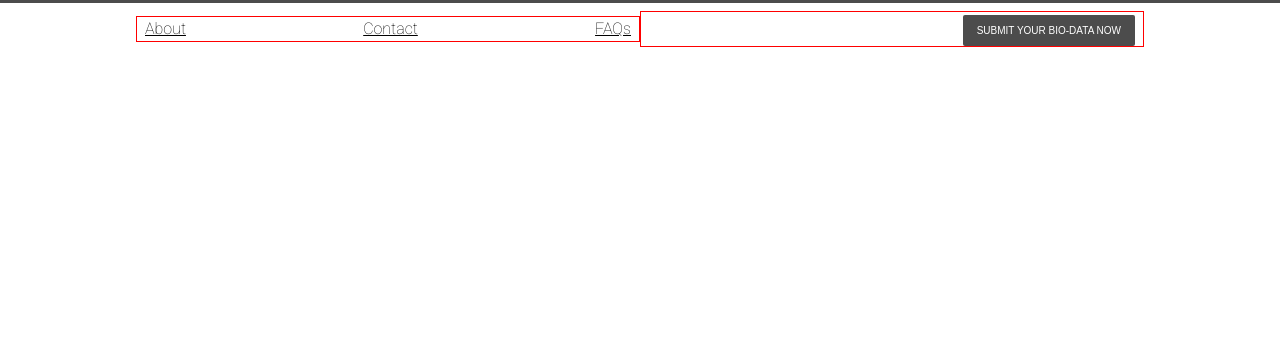
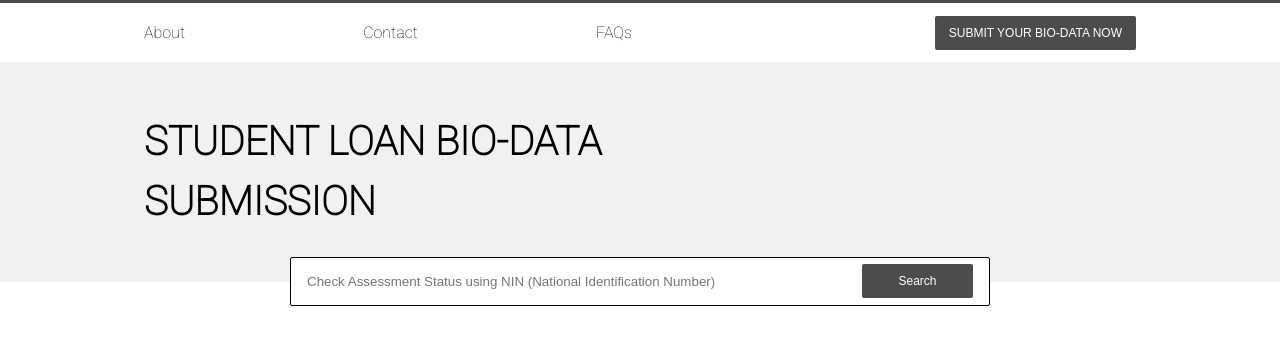
Before and after one commit to mjhdaais/palliative-ticket-generator, a Next.js app: page / in a window 1280 px wide. Shown: the top 344 px of the page. Built offline with nearby package versions, Linux system fonts and the light colour scheme.

Commit message:
added search

```diff
--- a/app/global.css
+++ b/app/global.css
@@ -20,5 +20,5 @@ body{
 }
 
 button {
-    font-size: .5rem;
+    font-size: .6rem;
 }
--- a/app/page.tsx
+++ b/app/page.tsx
@@ -22,7 +22,9 @@ export default function Page() {
                         <a href="#" className={`${styles.hide_small}`}>About</a>
                         <a href="#" className={`${styles.hide_small}`}>Contact</a>
                         <a href="#" className={`${styles.hide_small}`}>FAQs</a>
-                        <i className={`${styles.hide_medium} ${styles.hide_large}`}><FontAwesomeIcon icon={faBars} /></i>
+                        <i className={`${styles.hide_medium} ${styles.hide_large} ${styles.bars}`}>
+                            <FontAwesomeIcon icon={faBars} />
+                        </i>
                     </div>
 
                     <div className={`${styles.col} ${styles.m6} ${styles.nav_button}`}>
@@ -33,17 +35,20 @@ export default function Page() {
         </div>
 
         {/* Banner */}
-        {/* <div className={`${styles.banner}`}>
-            <div className={`${styles.container} ${styles.banner}`}>
+        <div className={`${styles.banner}`}>
+            <div className={`${styles.container}`}>
                 <h1>Student Loan Bio-data Submission</h1>
             </div>
-        </div> */}
+        </div>
 
         {/* Search Field */}
-        {/* <div className={`${styles.search_field}`}>
-            <input type="search" />
-            <button>Search</button>
-        </div> */}
+        <div className={`${styles.search_field}`}>
+            <div className={`${styles.container}`}>
+                <input type="search" placeholder='Check Assessment Status using NIN (National Identification Number)'
+                className={`${styles.col} ${styles.s10}`} />
+                <button className={`${styles.col} ${styles.s2}`}>Search</button>
+            </div>
+        </div>
 
         {/* Intro */}
         {/* <div className={`${styles.intro}`}>
--- a/app/styles.module.css
+++ b/app/styles.module.css
@@ -103,7 +103,7 @@
 .navs {
     /* border: 1px solid red; */
     /* display: inline-block; */
-    padding: .4rem 0;
+    padding: .6rem 0;
     border-top: 3px solid #4c4c4c;
     background: #ffffff;
 }
@@ -115,7 +115,7 @@
 }
 
 .nav_links {
-    border: 1px solid red;
+    /* border: 1px solid red; */
     display: flex;
     align-items: center;
     justify-content: space-between;
@@ -123,10 +123,15 @@
 
 .nav_links a {
      /* border: 1px solid red; */
+     display: inline-block;
+     text-align: center;
+     font-size: .8rem;
+     color: #000000;
+     text-decoration: none;
 }
 
 .nav_button {
-    border: 1px solid red;
+    /* border: 1px solid red; */
     text-align: right;
 }
 
@@ -146,39 +151,46 @@
 }
 
 
-.navs a {
-    /* border: 1px solid red; */
-    display: inline-block;
-    text-align: center;
-    font-size: .8rem;
+.banner {
+    padding: 2.5rem 0;
+    /* text-align: center; */
+    text-transform: uppercase;
     color: #000000;
+    background: #f1f1f1;
 }
 
-.banner {
-    padding: 1rem 0;
-    text-align: center;
-    text-transform: uppercase;
-    color: #3a3a3a;
-    background: #D9D9D9;
+.banner div h1 {
+    width: 25ch;
 }
 
 .search_field {
     /* border: 1px solid red; */
-    width: 40%;
-    padding: .7rem 1rem;
-    margin: -20px auto;
-    border-radius: 5px;
-    background: #e2e2e2;
+    margin-top: -25px;
+}
+
+.search_field div {
+    border: 1px solid #000000;
+    width: 85%;
+    max-width: 700px;
+    padding-top: .3rem;
+    padding-bottom: .3rem;
+    border-radius: 2px;
+    background: #ffffff;
 }
 
 .search_field input {
-    height: 2rem;
-    width: 80%;
+    padding: .5rem 0;
+    border: none;
+    outline: none;
 }
 
 .search_field button {
-    height: 2rem;
-    width: 20%;
+    padding: .5rem 0;
+    border: none;
+    outline: none;
+    background: #4c4c4c;
+    color: #ffffff;
+    border-radius: 2px;
 }
 
 .intro {
```
